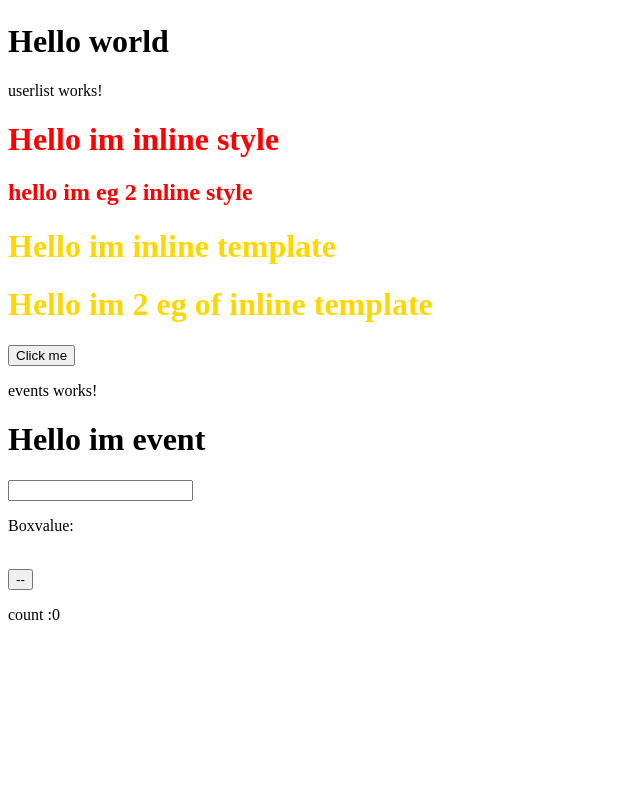
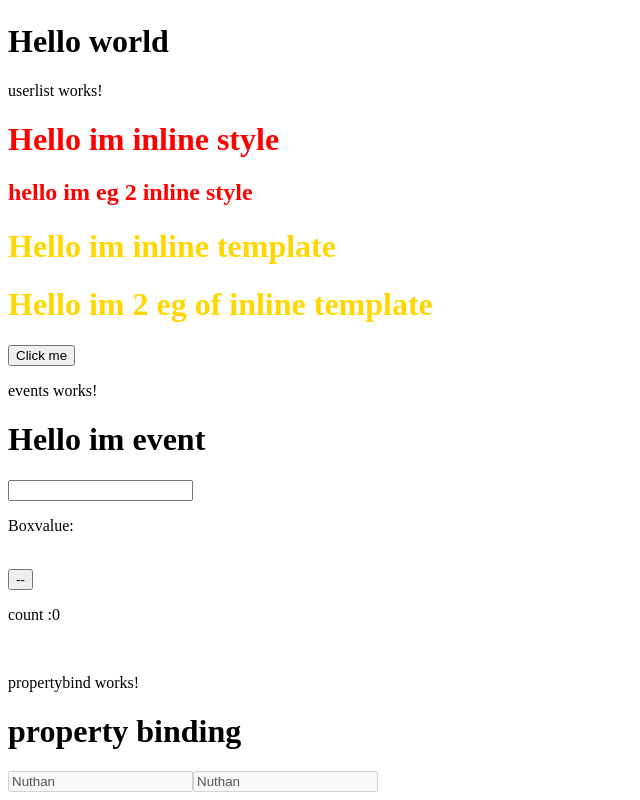
Before and after one commit to Nuthankumar9494/Angular_Practice, an Angular app: page / in a window 1280 px wide. Shown: the part 354-1154 px from the top of the page, without its empty margins (0-640 px from the left). Before the commit the page ends 994 px from the top, so only its background shows below. Built offline with nearby package versions, Linux system fonts and the light colour scheme.

Commit message:
property binding and difeernce interpolation

```diff
--- a/src/app/app.component.html
+++ b/src/app/app.component.html
@@ -19,3 +19,6 @@
 <!-- creating a function and calling by button -->
 <button (click)="getName()">Click me</button>
 <app-events></app-events>
+<br>
+ <!--Property binding  -->
+ <app-propertybind></app-propertybind>
--- a/src/app/app.module.ts
+++ b/src/app/app.module.ts
@@ -9,6 +9,7 @@ import { SecoundComponent } from './secound/secound.component';
 import { UserlistComponent } from './userlist/userlist.component';
 import { TemstyleComponent } from './temstyle/temstyle.component';
 import { EventsComponent } from './events/events.component';
+import { PropertybindComponent } from './propertybind/propertybind.component';
 
 @NgModule({
   declarations: [
@@ -18,7 +19,8 @@ import { EventsComponent } from './events/events.component';
     // InlinepComponent,
     UserlistComponent,
     TemstyleComponent,
-    EventsComponent
+    EventsComponent,
+    PropertybindComponent
   ],
   imports: [
     BrowserModule,
--- /dev/null
+++ b/src/app/propertybind/propertybind.component.html
@@ -0,0 +1,7 @@
+<p>propertybind works!</p>
+<!-- changimg attribute value using property binding -->
+<h1> property binding</h1>
+<!-- changing attribute name using interpolTION -->
+<input type="text" value={{name}} disabled={{disable}}>
+<!-- changing attribute name using property binding -->
+<input type="text" [value]="name" [disabled]="disable">
--- /dev/null
+++ b/src/app/propertybind/propertybind.component.ts
@@ -0,0 +1,17 @@
+import { Component, OnInit } from '@angular/core';
+
+@Component({
+  selector: 'app-propertybind',
+  templateUrl: './propertybind.component.html',
+  styleUrls: ['./propertybind.component.css']
+})
+export class PropertybindComponent implements OnInit {
+
+  constructor() { }
+
+  ngOnInit(): void {
+  }
+  name="Nuthan";
+  disable=true;
+
+}
```
Also changed, not shown: src/app/propertybind/propertybind.component.css (added), 1 other file (tests, documents, lock files or other folders).
